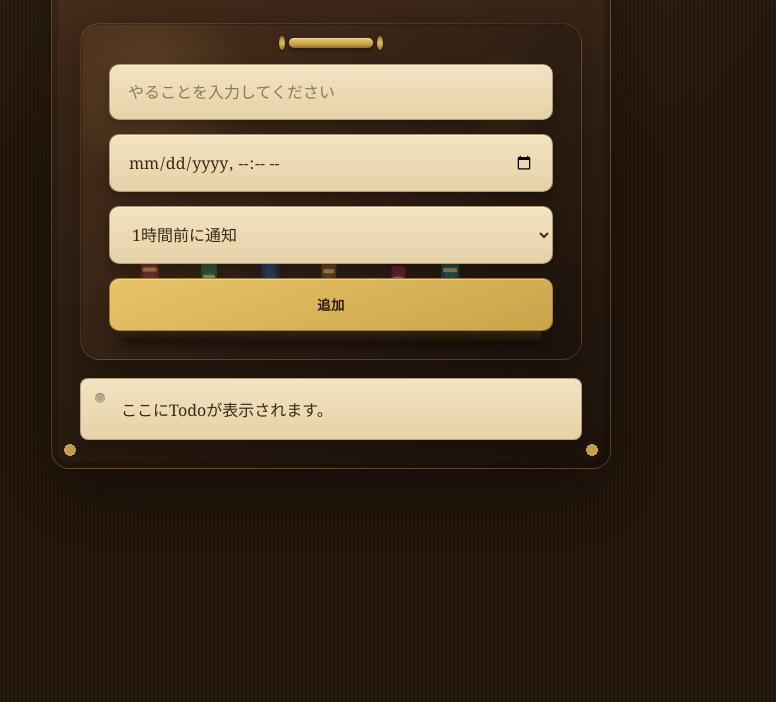
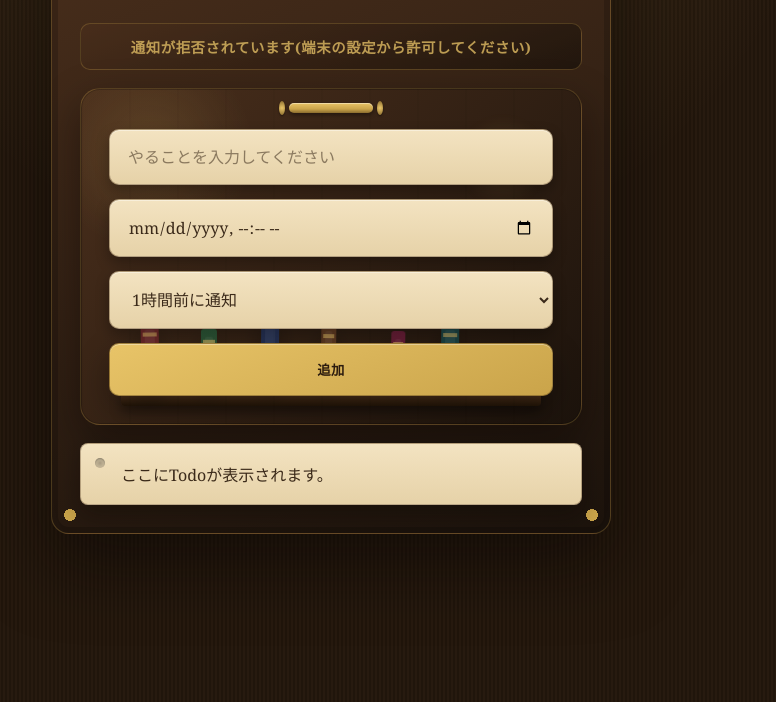
Before and after one commit to smahiro080419-ship-it/ToDo-, a plain HTML site: page index.html in a window 1280 px wide. Shown: the part 146-848 px from the top of the page, without its empty margins (309-1085 px from the left). Drawn offline with Linux system fonts and the light colour scheme.

Commit message:
Request notification permission only on explicit user tap
iOS Safari silently denies Notification.requestPermission() calls
that aren't triggered by a user gesture, which is what the old
page-load auto-request was doing -- once denied, no dialog ever shows
again. Adds an explicit "通知を有効にする" button instead.

```diff
--- a/index.html
+++ b/index.html
@@ -17,6 +17,7 @@
       <span class="mote mote-5"></span>
     </div>
     <h1>ToDoリスト</h1>
+    <button id="enableNotifyButton" type="button" class="enable-notify-button">通知を有効にする</button>
     <section class="todo-panel">
       <div class="library-entry">
         <span class="drawer-handle" aria-hidden="true"></span>
--- a/script.js
+++ b/script.js
@@ -3,6 +3,7 @@ const dueInput = document.getElementById("dueInput");
 const notifyInput = document.getElementById("notifyInput");
 const addButton = document.getElementById("addButton");
 const todoList = document.getElementById("todoList");
+const enableNotifyButton = document.getElementById("enableNotifyButton");
 
 const STORAGE_KEY = "todoItems";
 const ALERT_CHECK_INTERVAL_MS = 60 * 1000;
@@ -328,9 +329,6 @@ const addTodo = () => {
     return;
   }
 
-  ensureNotificationPermission();
-  registerPushSubscription();
-
   const todos = loadTodos();
   todos.push({ text, dueTime: dueTime || null, done: false, notify, lastNotifiedDate: null });
   saveTodos(todos);
@@ -338,6 +336,32 @@ const addTodo = () => {
   dueInput.value = "";
   renderTodos();
 };
+
+const updateEnableNotifyButton = () => {
+  if (!("Notification" in window)) {
+    enableNotifyButton.textContent = "この端末は通知に対応していません";
+    enableNotifyButton.disabled = true;
+    return;
+  }
+  if (Notification.permission === "granted") {
+    enableNotifyButton.textContent = "通知は有効です";
+    enableNotifyButton.disabled = true;
+    return;
+  }
+  if (Notification.permission === "denied") {
+    enableNotifyButton.textContent = "通知が拒否されています(端末の設定から許可してください)";
+    enableNotifyButton.disabled = true;
+    return;
+  }
+  enableNotifyButton.textContent = "通知を有効にする";
+  enableNotifyButton.disabled = false;
+};
+
+enableNotifyButton.addEventListener("click", async () => {
+  ensureNotificationPermission();
+  await registerPushSubscription();
+  updateEnableNotifyButton();
+});
 
 addButton.addEventListener("click", addTodo);
 todoInput.addEventListener("keydown", (event) => {
@@ -358,7 +382,9 @@ const checkDueSoonNotifications = () => {
   });
 };
 
-ensureNotificationPermission();
-registerPushSubscription();
+updateEnableNotifyButton();
+if ("Notification" in window && Notification.permission === "granted") {
+  registerPushSubscription();
+}
 renderTodos();
 setInterval(checkDueSoonNotifications, ALERT_CHECK_INTERVAL_MS);
--- a/styles.css
+++ b/styles.css
@@ -131,6 +131,27 @@ h1 {
   color: var(--gold-bright);
   text-shadow: 0 1px 0 rgba(0, 0, 0, 0.6), 0 0 18px rgba(232, 196, 104, 0.25);
   border-bottom: 3px double var(--gold);
+}
+
+.enable-notify-button {
+  position: relative;
+  z-index: 1;
+  display: block;
+  width: 100%;
+  margin: 0 0 18px;
+  padding: 12px 18px;
+  font-size: 0.9rem;
+  background: linear-gradient(160deg, var(--wood-light), var(--wood-dark));
+  color: var(--gold-bright);
+  border: 1px solid rgba(202, 164, 74, 0.35);
+  box-shadow: none;
+}
+
+.enable-notify-button:disabled {
+  cursor: default;
+  opacity: 0.75;
+  transform: none;
+  filter: none;
 }
 
 .todo-panel {
```
